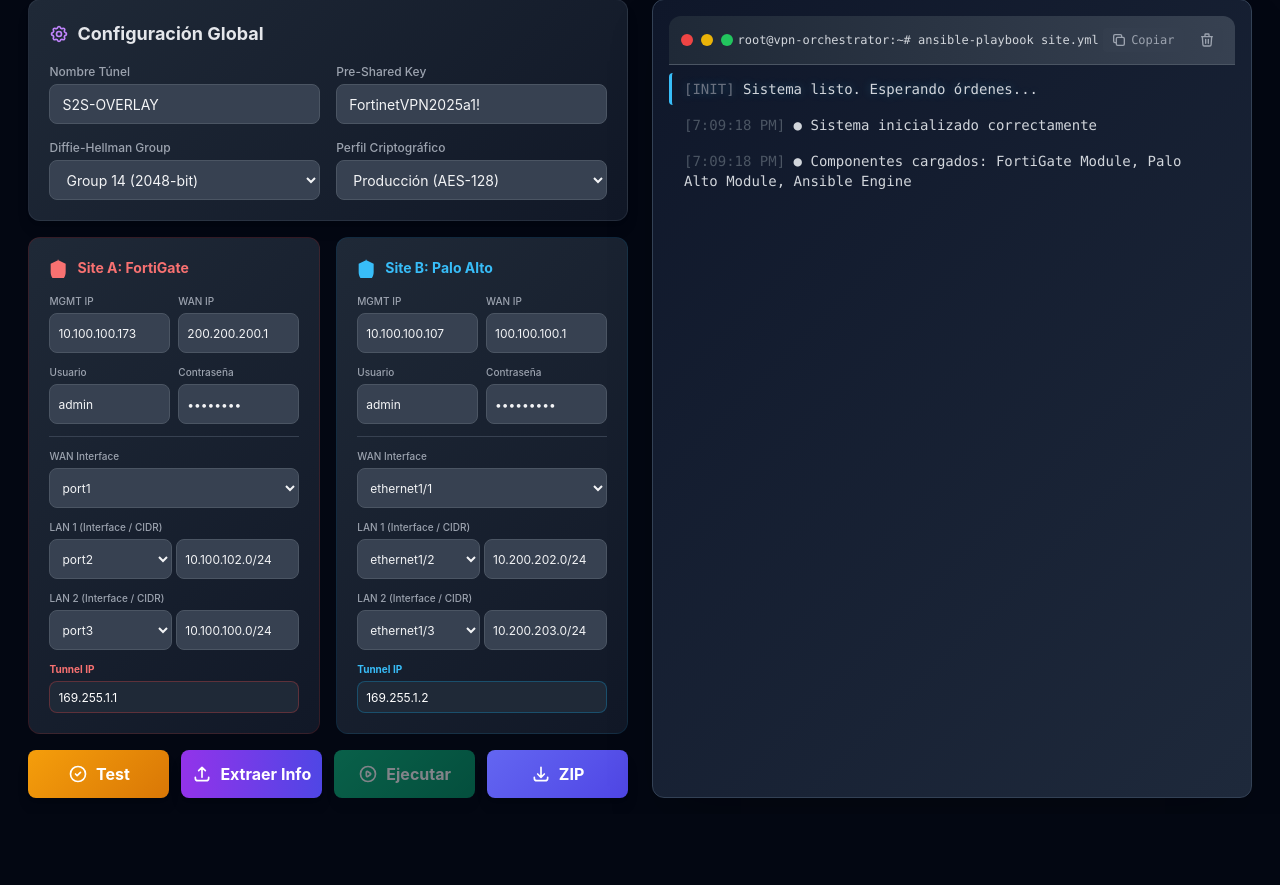
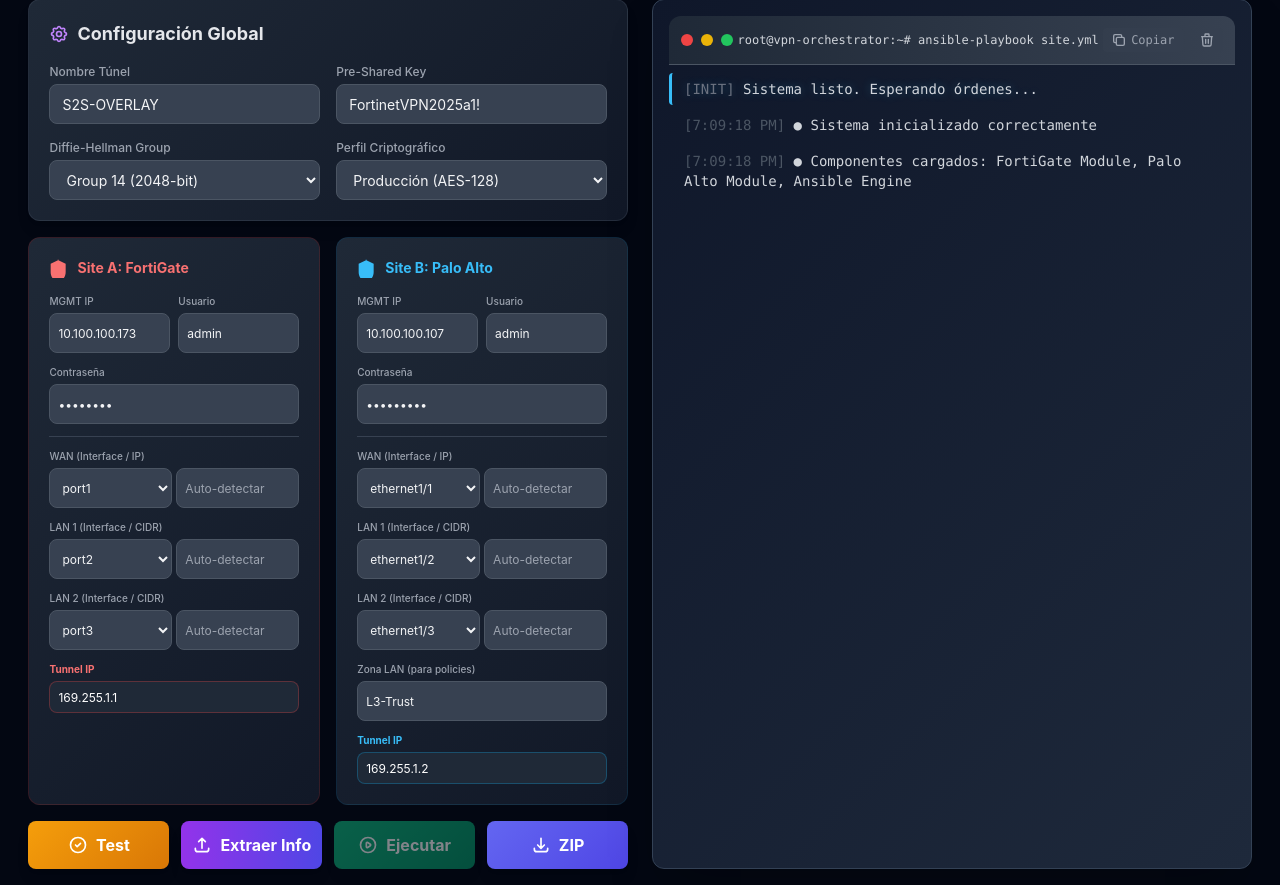
Before and after one commit to sr-emm/ESR-CHALLENGEML-FASE2, a Python web app: template vpn_orchestrator/templates/frontend.html in a window 1280 px wide. Shown: the part 153-1038 px from the top of the page. Before the commit the page ends 951 px from the top, so only its background shows below. Run offline with Jinja, Linux system fonts and the light colour scheme; the template is opened without the code that fills it, so the values that code supplies are empty; some libraries are stand-ins or nearby versions.

Commit message:
Se permite momentaneamente que aunque tenga errores siga ejectuandose para hacer un deubg mas rapido. Funciono ahora para PA al completo, queda cambiar la zona de la WAN para que sea distinta de la WAN.

```diff
--- a/vpn_orchestrator/templates/frontend.html
+++ b/vpn_orchestrator/templates/frontend.html
@@ -294,37 +294,34 @@
                                         <input type="text" name="fg_mgmt_ip" value="10.100.100.173" class="w-full input-dark rounded-lg px-2 text-xs">
                                     </div>
                                     <div>
-                                        <label class="text-[10px] text-gray-400 font-medium mb-1 block">WAN IP</label>
-                                        <input type="text" name="fg_wan_ip" value="200.200.200.1" class="w-full input-dark rounded-lg px-2 text-xs">
-                                    </div>
-                                </div>
-                                <div class="grid grid-cols-2 gap-2">
-                                    <div>
                                         <label class="text-[10px] text-gray-400 font-medium mb-1 block">Usuario</label>
                                         <input type="text" name="fg_user" value="admin" class="w-full input-dark rounded-lg px-2 text-xs">
+                                    </div>
                                 </div>
                                 <div>
                                     <label class="text-[10px] text-gray-400 font-medium mb-1 block">Contraseña</label>
                                     <input type="password" name="fg_password" value="1234wasd" class="w-full input-dark rounded-lg px-2 text-xs">
                                 </div>
-                                </div>
                                 <hr class="border-gray-700 my-2">
                                 <div>
-                                    <label class="text-[10px] text-gray-400 font-medium mb-1 block">WAN Interface</label>
-                                    <select name="fg_wan_intf" id="fg_wan_intf" class="w-full input-dark rounded-lg px-2 text-xs"></select>
+                                    <label class="text-[10px] text-gray-400 font-medium mb-1 block">WAN (Interface / IP)</label>
+                                    <div class="flex gap-1">
+                                        <select name="fg_wan_intf" id="fg_wan_intf" class="w-1/2 input-dark rounded-lg px-2 text-xs"></select>
+                                        <input type="text" name="fg_wan_ip" id="fg_wan_ip" value="" placeholder="Auto-detectar" class="w-1/2 input-dark rounded-lg px-2 text-xs">
+                                    </div>
                                 </div>
                                 <div>
                                     <label class="text-[10px] text-gray-400 font-medium mb-1 block">LAN 1 (Interface / CIDR)</label>
                                     <div class="flex gap-1">
                                         <select name="fg_lan1_intf" id="fg_lan1_intf" class="w-1/2 input-dark rounded-lg px-2 text-xs"></select>
-                                        <input type="text" name="fg_lan1_cidr" value="10.100.102.0/24" class="w-1/2 input-dark rounded-lg px-2 text-xs">
+                                        <input type="text" name="fg_lan1_cidr" id="fg_lan1_cidr" value="" placeholder="Auto-detectar" class="w-1/2 input-dark rounded-lg px-2 text-xs">
                                     </div>
                                 </div>
                                 <div>
                                     <label class="text-[10px] text-gray-400 font-medium mb-1 block">LAN 2 (Interface / CIDR)</label>
                                     <div class="flex gap-1">
                                         <select name="fg_lan2_intf" id="fg_lan2_intf" class="w-1/2 input-dark rounded-lg px-2 text-xs"></select>
-                                        <input type="text" name="fg_lan2_cidr" value="10.100.100.0/24" class="w-1/2 input-dark rounded-lg px-2 text-xs">
+                                        <input type="text" name="fg_lan2_cidr" id="fg_lan2_cidr" value="" placeholder="Auto-detectar" class="w-1/2 input-dark rounded-lg px-2 text-xs">
                                     </div>
                                 </div>
                                 <div>
@@ -352,38 +349,39 @@
                                         <input type="text" name="pa_mgmt_ip" value="10.100.100.107" class="w-full input-dark rounded-lg px-2 text-xs">
                                     </div>
                                     <div>
-                                        <label class="text-[10px] text-gray-400 font-medium mb-1 block">WAN IP</label>
-                                        <input type="text" name="pa_wan_ip" value="100.100.100.1" class="w-full input-dark rounded-lg px-2 text-xs">
-                                    </div>
-                                </div>
-                                <div class="grid grid-cols-2 gap-2">
-                                    <div>
                                         <label class="text-[10px] text-gray-400 font-medium mb-1 block">Usuario</label>
                                         <input type="text" name="pa_user" value="admin" class="w-full input-dark rounded-lg px-2 text-xs">
+                                    </div>
                                 </div>
                                 <div>
                                     <label class="text-[10px] text-gray-400 font-medium mb-1 block">Contraseña</label>
                                     <input type="password" name="pa_password" value="1234Wasd." class="w-full input-dark rounded-lg px-2 text-xs">
                                 </div>
-                                </div>
                                 <hr class="border-gray-700 my-2">
                                 <div>
-                                    <label class="text-[10px] text-gray-400 font-medium mb-1 block">WAN Interface</label>
-                                    <select name="pa_wan_intf" id="pa_wan_intf" class="w-full input-dark rounded-lg px-2 text-xs"></select>
+                                    <label class="text-[10px] text-gray-400 font-medium mb-1 block">WAN (Interface / IP)</label>
+                                    <div class="flex gap-1">
+                                        <select name="pa_wan_intf" id="pa_wan_intf" class="w-1/2 input-dark rounded-lg px-2 text-xs"></select>
+                                        <input type="text" name="pa_wan_ip" id="pa_wan_ip" value="" placeholder="Auto-detectar" class="w-1/2 input-dark rounded-lg px-2 text-xs">
+                                    </div>
                                 </div>
                                 <div>
                                     <label class="text-[10px] text-gray-400 font-medium mb-1 block">LAN 1 (Interface / CIDR)</label>
                                     <div class="flex gap-1">
                                         <select name="pa_lan1_intf" id="pa_lan1_intf" class="w-1/2 input-dark rounded-lg px-2 text-xs"></select>
-                                        <input type="text" name="pa_lan1_cidr" value="10.200.202.0/24" class="w-1/2 input-dark rounded-lg px-2 text-xs">
+                                        <input type="text" name="pa_lan1_cidr" id="pa_lan1_cidr" value="" placeholder="Auto-detectar" class="w-1/2 input-dark rounded-lg px-2 text-xs">
                                     </div>
                                 </div>
                                 <div>
                                     <label class="text-[10px] text-gray-400 font-medium mb-1 block">LAN 2 (Interface / CIDR)</label>
                                     <div class="flex gap-1">
                                         <select name="pa_lan2_intf" id="pa_lan2_intf" class="w-1/2 input-dark rounded-lg px-2 text-xs"></select>
-                                        <input type="text" name="pa_lan2_cidr" value="10.200.203.0/24" class="w-1/2 input-dark rounded-lg px-2 text-xs">
+                                        <input type="text" name="pa_lan2_cidr" id="pa_lan2_cidr" value="" placeholder="Auto-detectar" class="w-1/2 input-dark rounded-lg px-2 text-xs">
                                     </div>
+                                </div>
+                                <div>
+                                    <label class="text-[10px] text-gray-400 font-medium mb-1 block">Zona LAN (para policies)</label>
+                                    <input type="text" name="pa_lan_zone" id="pa_lan_zone" value="L3-Trust" placeholder="Ej: L3-Trust, trust, LAN" class="w-full input-dark rounded-lg px-2 text-xs">
                                 </div>
                                 <div>
                                     <label class="text-[10px] text-sky-400 font-bold mb-1 block">Tunnel IP</label>
@@ -579,6 +577,33 @@
             const div = document.createElement('div');
             div.textContent = text;
             return div.innerHTML;
+        }
+
+        // Convierte IP de host a dirección de red (ej: 10.100.102.1/24 -> 10.100.102.0/24)
+        function ipToNetwork(ip, cidr) {
+            const parts = ip.split('.').map(Number);
+            const mask = parseInt(cidr);
+
+            // Calcular máscara binaria
+            const maskBits = mask;
+            const hostBits = 32 - maskBits;
+
+            // Convertir IP a número de 32 bits
+            const ipNum = (parts[0] << 24) + (parts[1] << 16) + (parts[2] << 8) + parts[3];
+
+            // Aplicar máscara para obtener dirección de red
+            const maskNum = (0xFFFFFFFF << hostBits) >>> 0;
+            const networkNum = (ipNum & maskNum) >>> 0;
+
+            // Convertir de vuelta a string
+            const network = [
+                (networkNum >>> 24) & 255,
+                (networkNum >>> 16) & 255,
+                (networkNum >>> 8) & 255,
+                networkNum & 255
+            ].join('.');
+
+            return `${network}/${cidr}`;
         }
 
         function clearConsole() {
@@ -834,13 +859,28 @@
                             fgInfo += `${name}: ${info.ip}<br>`;
                             log(`  → ${name}: ${info.ip}`, 'success');
 
-                            // Auto-completar campos WAN IP si es la interfaz WAN
-                            if(name === data.fg_wan_intf && info.ip && info.ip !== 'N/A') {
-                                const wanIpField = document.querySelector('input[name="fg_wan_ip"]');
-                                const ipOnly = info.ip.split('/')[0];
-                                if(wanIpField && ipOnly && ipOnly !== '0.0.0.0') {
-                                    wanIpField.value = ipOnly;
+                            // Auto-completar campos según tipo de interfaz
+                            if(info.ip && info.ip !== 'N/A') {
+                                const ipParts = info.ip.split('/');
+                                const ipOnly = ipParts[0];
+                                const cidr = ipParts[1] || '24';
+
+                                // WAN: solo IP sin máscara
+                                if(name === data.fg_wan_intf && ipOnly && ipOnly !== '0.0.0.0') {
+                                    document.getElementById('fg_wan_ip').value = ipOnly;
                                     log(`  ✓ WAN IP auto-completada: ${ipOnly}`, 'success');
+                                }
+                                // LAN1: convertir a red CIDR
+                                if(name === data.fg_lan1_intf && ipOnly && ipOnly !== '0.0.0.0') {
+                                    const networkCidr = ipToNetwork(ipOnly, cidr);
+                                    document.getElementById('fg_lan1_cidr').value = networkCidr;
+                                    log(`  ✓ LAN1 CIDR auto-completado: ${networkCidr}`, 'success');
+                                }
+                                // LAN2: convertir a red CIDR
+                                if(name === data.fg_lan2_intf && ipOnly && ipOnly !== '0.0.0.0') {
+                                    const networkCidr = ipToNetwork(ipOnly, cidr);
+                                    document.getElementById('fg_lan2_cidr').value = networkCidr;
+                                    log(`  ✓ LAN2 CIDR auto-completado: ${networkCidr}`, 'success');
                                 }
                             }
                         } else {
@@ -858,24 +898,58 @@
                 if(results.paloalto.success) {
                     log('✓ Palo Alto: Información extraída correctamente', 'success');
                     const intfs = results.paloalto.interfaces;
+                    let lanZone = null; // Para guardar la zona de las LANs
+
                     for(const [name, info] of Object.entries(intfs)) {
                         if(info.ip && info.ip !== 'N/A') {
-                            paInfo += `${name}: ${info.ip}<br>`;
-                            log(`  → ${name}: ${info.ip}`, 'success');
+                            const zoneText = info.zone ? ` [zona: ${info.zone}]` : '';
+                            paInfo += `${name}: ${info.ip}${zoneText}<br>`;
+                            log(`  → ${name}: ${info.ip}${zoneText}`, 'success');
 
-                            // Auto-completar WAN IP si es la interfaz WAN
-                            if(name === data.pa_wan_intf) {
-                                const wanIpField = document.querySelector('input[name="pa_wan_ip"]');
-                                const ipOnly = info.ip.split('/')[0];
-                                if(wanIpField && ipOnly && ipOnly !== '0.0.0.0') {
-                                    wanIpField.value = ipOnly;
+                            // Auto-completar campos según tipo de interfaz
+                            const ipParts = info.ip.split('/');
+                            const ipOnly = ipParts[0];
+                            const cidr = ipParts[1] || '24';
+
+                            // WAN: solo IP sin máscara
+                            if(name === data.pa_wan_intf && ipOnly && ipOnly !== '0.0.0.0') {
+                                document.getElementById('pa_wan_ip').value = ipOnly;
                                 log(`  ✓ WAN IP auto-completada: ${ipOnly}`, 'success');
+                            }
+                            // LAN1: convertir a red CIDR y guardar zona
+                            if(name === data.pa_lan1_intf && ipOnly && ipOnly !== '0.0.0.0') {
+                                const networkCidr = ipToNetwork(ipOnly, cidr);
+                                document.getElementById('pa_lan1_cidr').value = networkCidr;
+                                log(`  ✓ LAN1 CIDR auto-completado: ${networkCidr}`, 'success');
+                                if(info.zone) {
+                                    lanZone = info.zone;
+                                }
+                            }
+                            // LAN2: convertir a red CIDR y guardar zona si no hay
+                            if(name === data.pa_lan2_intf && ipOnly && ipOnly !== '0.0.0.0') {
+                                const networkCidr = ipToNetwork(ipOnly, cidr);
+                                document.getElementById('pa_lan2_cidr').value = networkCidr;
+                                log(`  ✓ LAN2 CIDR auto-completado: ${networkCidr}`, 'success');
+                                if(info.zone && !lanZone) {
+                                    lanZone = info.zone;
                                 }
                             }
                         } else {
-                            paInfo += `${name}: <span class="text-yellow-400">No configurada</span><br>`;
-                            log(`  ⚠ ${name}: No configurada`, 'warn');
+                            const zoneText = info.zone ? ` [zona: ${info.zone}]` : '';
+                            paInfo += `${name}: <span class="text-yellow-400">Sin IP</span>${zoneText}<br>`;
+                            log(`  ⚠ ${name}: Sin IP${zoneText}`, 'warn');
+
+                            // Aún así extraer zona si está disponible
+                            if(info.zone && (name === data.pa_lan1_intf || name === data.pa_lan2_intf)) {
+                                if(!lanZone) lanZone = info.zone;
                             }
+                        }
+                    }
+
+                    // Auto-completar zona LAN
+                    if(lanZone) {
+                        document.getElementById('pa_lan_zone').value = lanZone;
+                        log(`  ✓ Zona LAN auto-completada: ${lanZone}`, 'success');
                     }
                 } else {
                     log(`✗ Palo Alto: ${results.paloalto.error || 'Error desconocido'}`, 'error');
```
Also changed, not shown: vpn_orchestrator/app.py (+65 -15 lines). Lines whose indentation alone changed are shown as unchanged.
